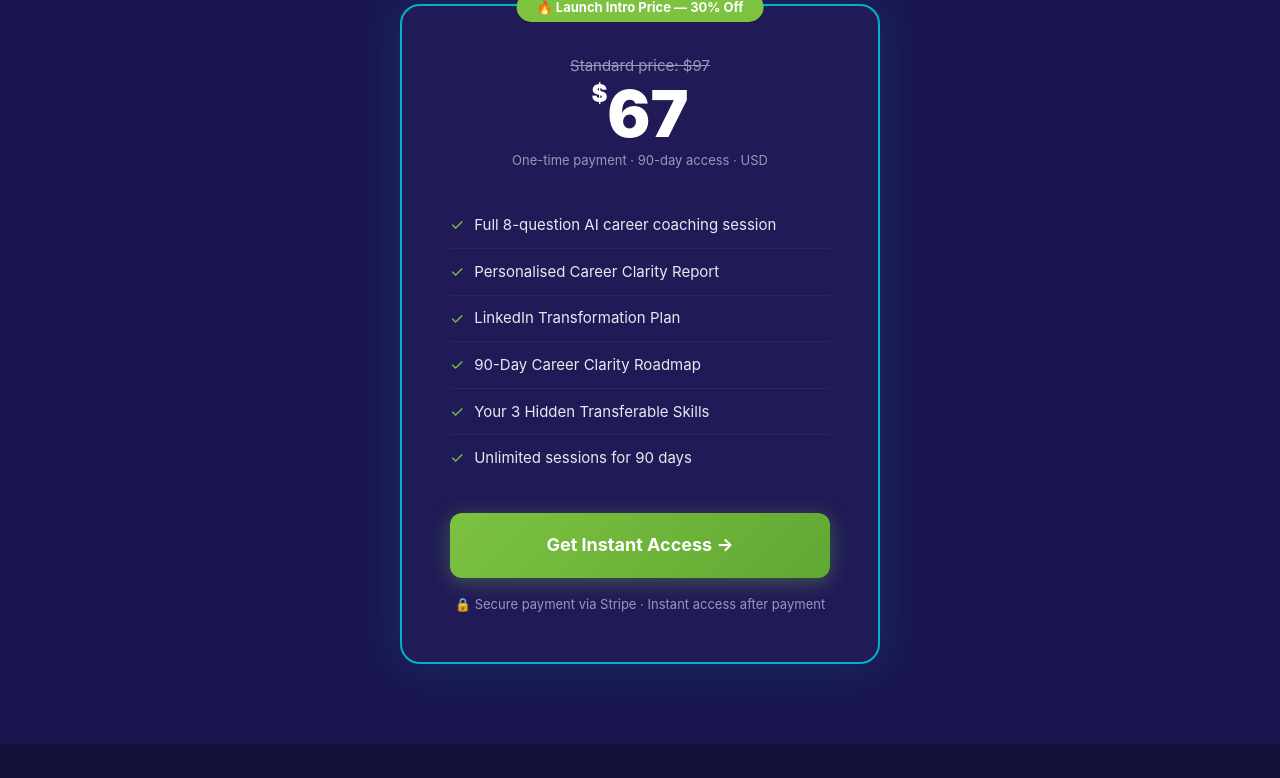
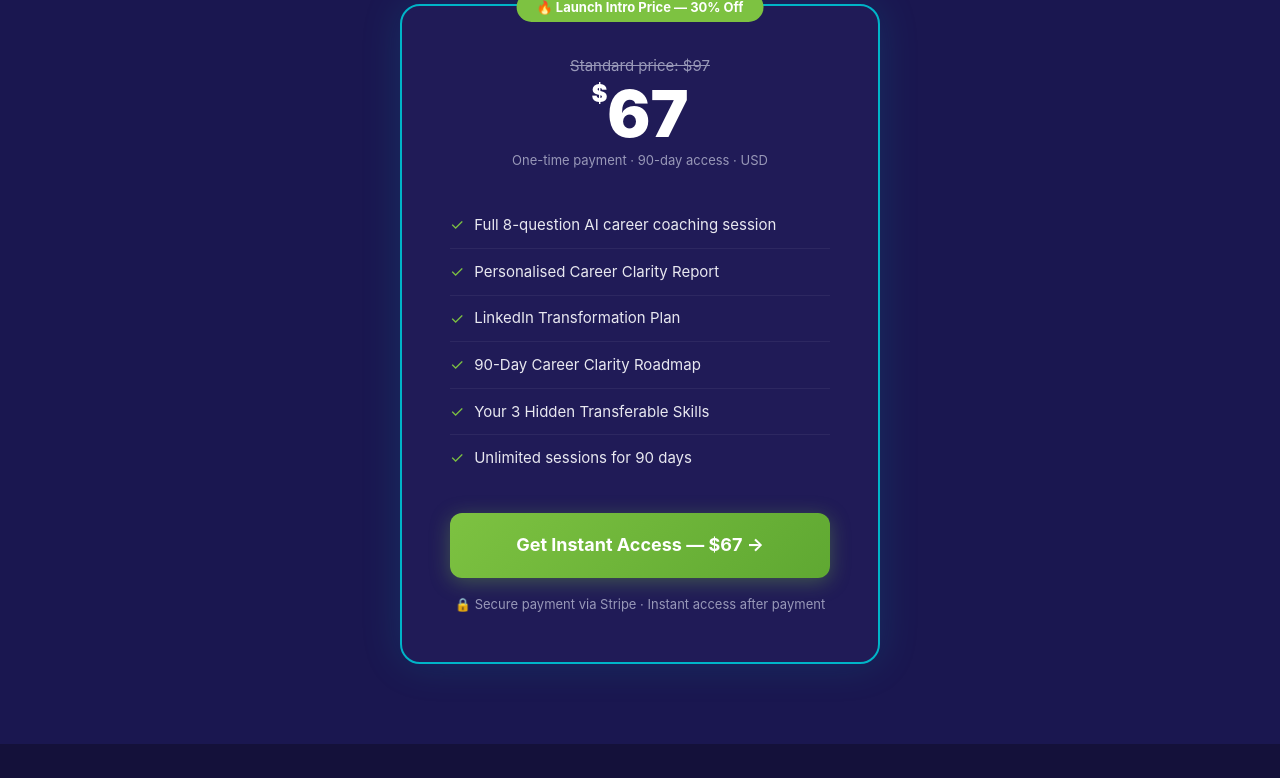
Before and after one commit to cgoodsell68/t2t-web-app, a Flask app: page /career-clarity in a window 1280 px wide. Shown: the part 4415-5193 px from the top of the page. Run offline with Flask 3, Linux system fonts and the light colour scheme.

Commit message:
fix: Stripe payment links + Q4 insight card reference on landing page

```diff
--- a/templates/career_clarity_landing.html
+++ b/templates/career_clarity_landing.html
@@ -432,7 +432,7 @@
     <img src="/static/t2t_logo_circle.png" alt="T2T Logo">
     <span>Teacher to Trainer</span>
   </a>
-  <a class="nav-cta" href="/career-clarity#pricing">Get Started — $67</a>
+  <a class="nav-cta" href="https://buy.stripe.com/7sYbJ16OO7n04zF39Y8og00">Get Started — $67</a>
 </nav>
 
 <!-- HERO -->
@@ -441,7 +441,7 @@
   <h1>8 questions. 10 minutes.<br><span>Know exactly how to position yourself</span><br>for a 6-figure training career.</h1>
   <p class="hero-sub">You've spent years building skills that companies pay top dollar for — but you're still packaging yourself as a teacher. That ends today.</p>
   <div class="hero-cta-group">
-    <a class="btn-primary" href="/career-clarity#pricing">Start Your Journey →</a>
+    <a class="btn-primary" href="https://buy.stripe.com/7sYbJ16OO7n04zF39Y8og00">Start Your Journey →</a>
     <a class="btn-secondary" href="/">Already have access? Sign in</a>
   </div>
   <p class="hero-disclaimer">One-time access · No subscription · Instant results</p>
@@ -499,7 +499,7 @@
         <div class="step-num">2</div>
         <div class="step-content">
           <h3>Get your mid-session insight</h3>
-          <p>After Question 3, your coach pauses to reveal 3 transferable skills most teachers completely overlook — reframed in corporate language.</p>
+          <p>After Question 4, your coach pauses to reveal 3 transferable skills most teachers completely overlook — reframed in corporate language.</p>
           <span class="step-highlight">⚡ The "you're more ready than you think" moment</span>
         </div>
       </div>
@@ -578,7 +578,7 @@
         <li><span class="check">✓</span> Your 3 Hidden Transferable Skills</li>
         <li><span class="check">✓</span> Unlimited sessions for 90 days</li>
       </ul>
-      <a class="pricing-cta" href="https://web-production-9a5f2.up.railway.app">Get Instant Access →</a>
+      <a class="pricing-cta" href="https://buy.stripe.com/7sYbJ16OO7n04zF39Y8og00">Get Instant Access — $67 →</a>
       <p class="pricing-guarantee">🔒 Secure payment via Stripe · Instant access after payment</p>
     </div>
   </div>
@@ -617,7 +617,7 @@
   <div class="section-label">Ready?</div>
   <h2>Your corporate training career<br><span>starts with 8 questions.</span></h2>
   <p>10 minutes from now, you'll know exactly how to position yourself, what to say on LinkedIn, and what to do first.</p>
-  <a class="btn-primary" href="https://web-production-9a5f2.up.railway.app" style="font-size: 18px; padding: 18px 48px;">Start Your Career Clarity Journey →</a>
+  <a class="btn-primary" href="https://buy.stripe.com/7sYbJ16OO7n04zF39Y8og00" style="font-size: 18px; padding: 18px 48px;">Start Your Career Clarity Journey — $67 →</a>
   <p style="margin-top: 16px; font-size: 13px; color: var(--muted);">$67 one-time · Instant access · No subscription required</p>
 </div>
 
```
